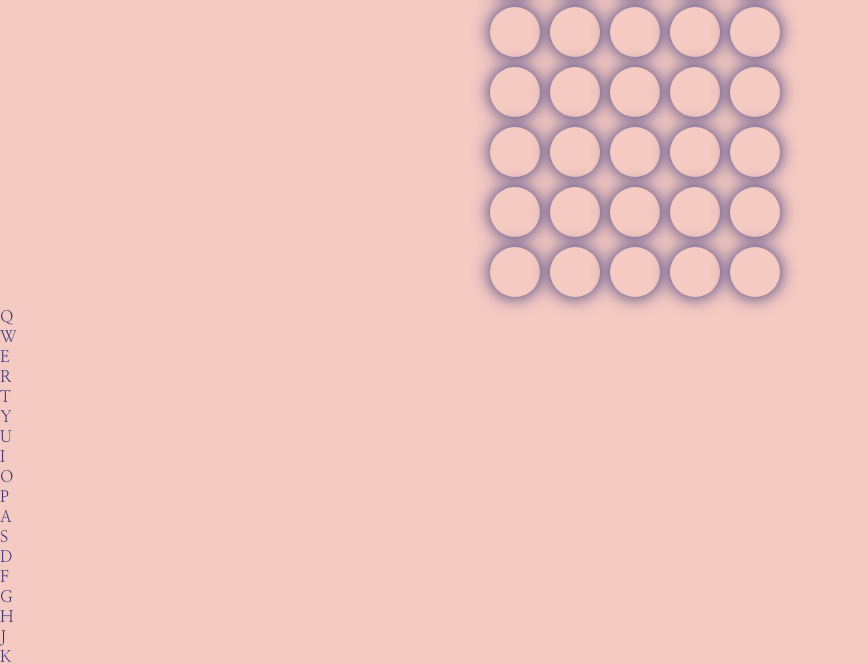
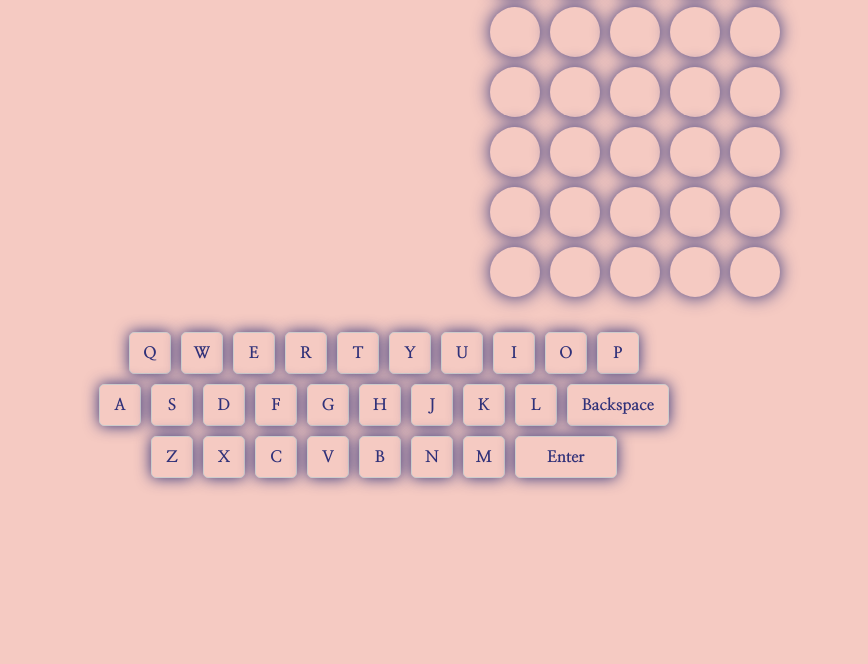
Before and after one commit to AmeenNoor/country-challenge, a plain HTML site: page index.html in a window 1280 px wide. Shown: the part 141-805 px from the top of the page, without its empty margins (0-868 px from the left). Drawn offline with Linux system fonts and the light colour scheme; a web font is replaced by a local one.

Commit message:
Add styles to the Keyboard section

```diff
--- a/assets/css/style.css
+++ b/assets/css/style.css
@@ -65,3 +65,51 @@ h1 {
     font-size: 14px;
     color: #303179;
 }
+
+/* KEYBOARD STYLES */
+#keyboard {
+    display: flex;
+    flex-direction: column;
+    align-items: center;
+    margin-top: 20px;
+    width: 60%;
+}
+
+.keyboard_row {
+    display: flex;
+    width: 100%;
+    justify-content: center;
+}
+
+.key {
+    width: 40px;
+    height: 40px;
+    margin: 5px;
+    background-color: #f5cac2;
+    display: flex;
+    justify-content: center;
+    align-items: center;
+    cursor: pointer;
+    border: 1px solid #ccc;
+    box-shadow: 0 0 15px 0 #303179;
+    border-radius: 5px;
+    font-weight: 800;
+
+}
+
+.key:hover {
+    background-color: #e0e0e0;
+}
+
+.key.enter {
+    width: 100px;
+}
+
+.key.backspace {
+    width: 100px;
+}
+
+#guesses,
+#keyboard {
+    display: flex;
+}
```
Also changed, not shown: index.html (+0 -1 lines).
